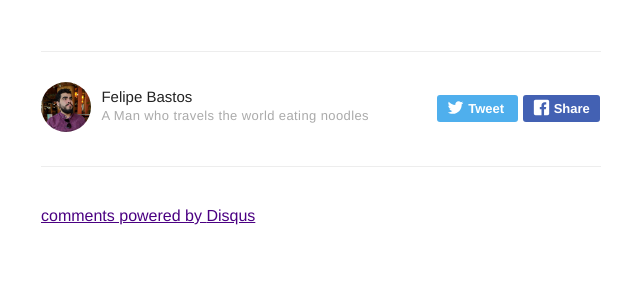
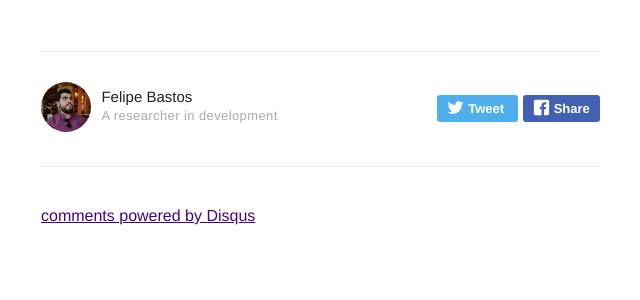
Before and after one commit to felipebastosb/felipebastosb.github.io, a Jekyll site: the page built from _posts/2022-08-01-dicas-para-os-nouveaux-partants.markdown, in a window 1280 px wide and 900 px high, scrolled down 15663 px. Shown: the part 452-752 px from the top of the window, without its empty margins (319-959 px from the left). Built offline with Jekyll 4.4.1, drawn with Linux system fonts in a browser that asks for light colours; emoji names are drawn with the system emoji font; comment, search, counter and statistics services are not loaded.

Commit message:
change author bio

```diff
--- a/_config.yml
+++ b/_config.yml
@@ -58,7 +58,7 @@ researchgate: Felipe_Bastos11
 authors:
   felipeb:
     name: Felipe Bastos
-    bio: A Man who travels the world eating noodles
+    bio: A researcher in development
     external-image: false
     picture: assets/images/profile.jpg
 
```
